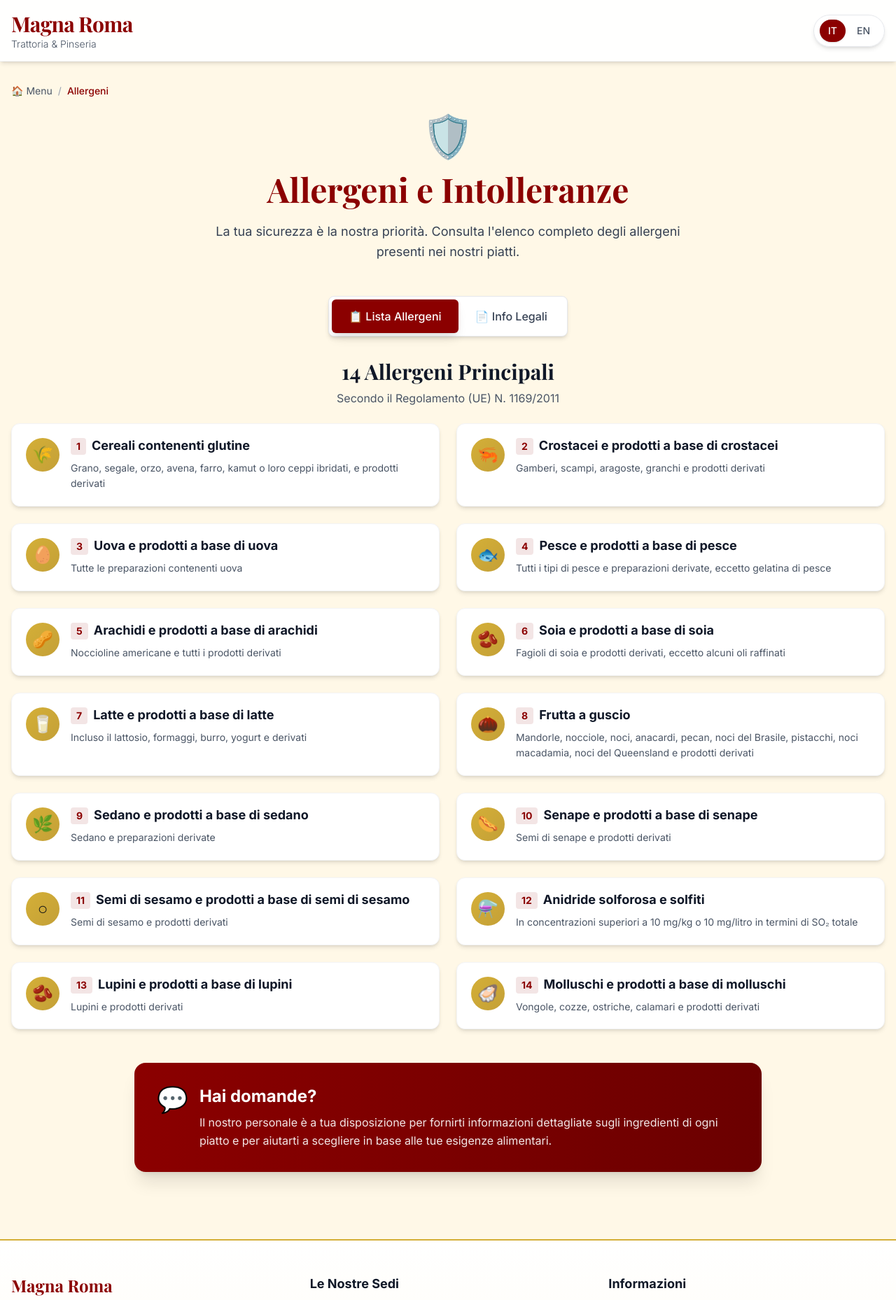
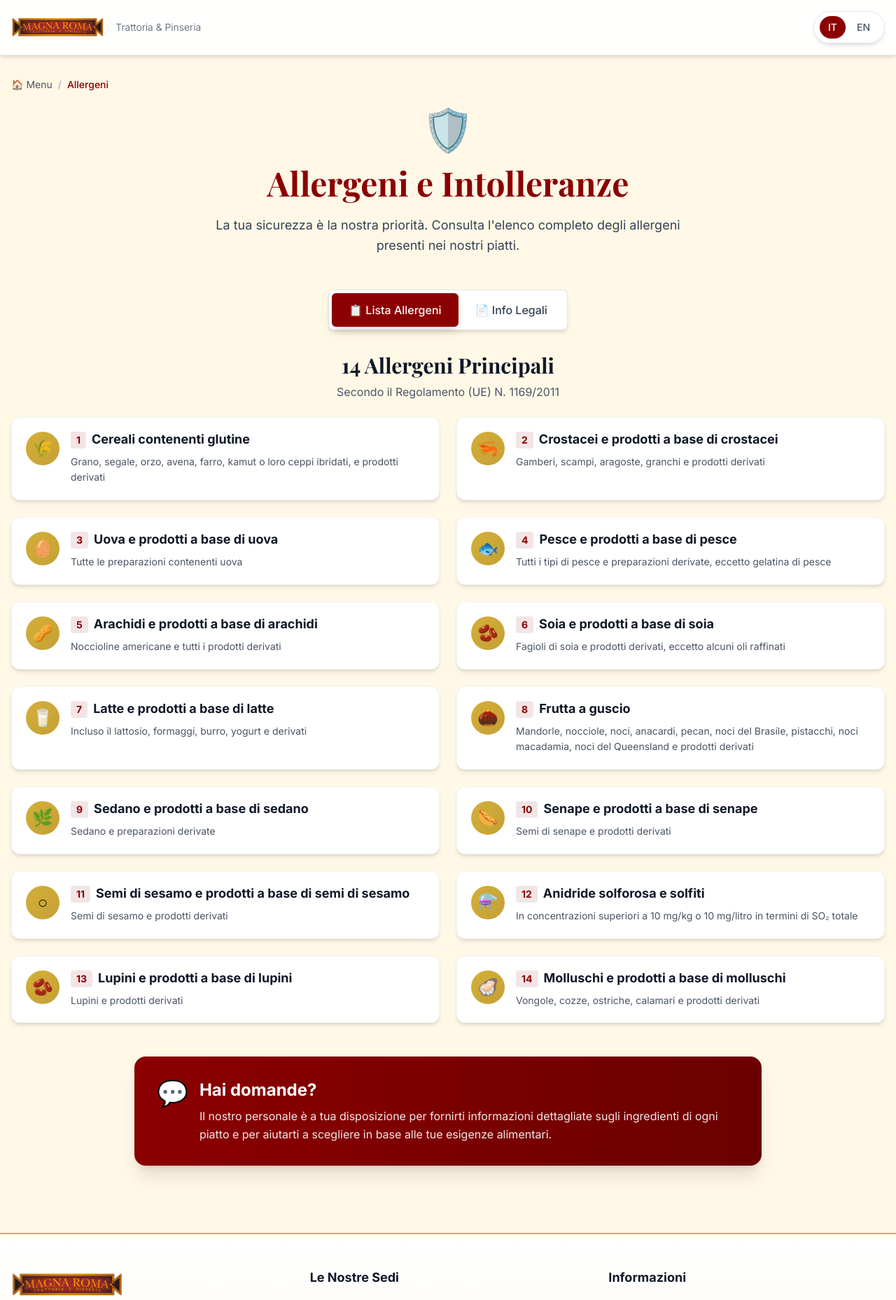
Before and after one commit to gofooditalia/magnaroma-table-menu, a Next.js app: page /allergeni in a window 1280 px wide. Shown: the top 1858 px of the page at 70% size. Built offline with nearby package versions, Linux system fonts and the light colour scheme; a web font is replaced by a local one.

Commit message:
feat: integrate official Magna Roma logo
- Added official SVG logo to Header component
- Added logo to Footer component
- Updated AllergensLegal component with official logo
- Logo displays with proper styling across all pages
- Build verified and working correctly

```diff
--- a/src/components/AllergensLegal.tsx
+++ b/src/components/AllergensLegal.tsx
@@ -1,5 +1,6 @@
 'use client';
 
+import Image from 'next/image';
 import { AllergenData } from '@/types/menu';
 import { useTranslation } from '@/hooks/useTranslation';
 
@@ -12,12 +13,16 @@ export default function AllergensLegal({ data }: AllergensLegalProps) {
 
   return (
     <div className="bg-white rounded-xl shadow-lg overflow-hidden max-w-4xl mx-auto">
-      {/* Header con logo stile */}
+      {/* Header con logo ufficiale */}
       <div className="bg-gradient-to-r from-[#8B0000] to-[#6B0000] text-center py-8 px-6">
         <div className="inline-block bg-white/10 backdrop-blur-sm border-2 border-[#D4AF37] rounded-lg px-8 py-6">
-          <h1 className="text-3xl md:text-4xl font-serif font-bold text-[#D4AF37] mb-2">
-            MAGNA ROMA
-          </h1>
+          <Image
+            src="/magnaroma.svg"
+            alt="Magna Roma Logo"
+            width={200}
+            height={60}
+            className="h-16 w-auto mx-auto mb-2 brightness-0 invert"
+          />
           <p className="text-sm text-white/90 uppercase tracking-wider">
             Cucina Romana
           </p>
--- a/src/components/Footer.tsx
+++ b/src/components/Footer.tsx
@@ -1,5 +1,6 @@
 'use client';
 
+import Image from 'next/image';
 import Link from 'next/link';
 import { useTranslation } from '@/hooks/useTranslation';
 
@@ -21,9 +22,13 @@ export default function Footer() {
         <div className="grid grid-cols-1 md:grid-cols-3 gap-8 mb-8">
           {/* Brand Section */}
           <div className="text-center md:text-left">
-            <h3 className="text-2xl font-serif font-bold text-[#8B0000] mb-2">
-              Magna Roma
-            </h3>
+            <Image
+              src="/magnaroma.svg"
+              alt="Magna Roma Logo"
+              width={150}
+              height={50}
+              className="h-12 w-auto mx-auto md:mx-0 mb-3"
+            />
             <p className="text-sm text-gray-600 mb-4">
               {language === 'it'
                 ? 'Trattoria & Pinseria'
--- a/src/components/Header.tsx
+++ b/src/components/Header.tsx
@@ -1,5 +1,6 @@
 'use client';
 
+import Image from 'next/image';
 import LanguageSwitcher from './LanguageSwitcher';
 import { useTranslation } from '@/hooks/useTranslation';
 
@@ -10,11 +11,16 @@ export default function Header() {
     <header className="sticky top-0 z-50 bg-white/95 backdrop-blur-md shadow-md border-b border-gray-200/50">
       <div className="container mx-auto px-4 py-3 md:py-4">
         <div className="flex items-center justify-between">
-          <div className="flex flex-col">
-            <h1 className="text-2xl md:text-3xl font-serif font-bold text-[#8B0000] tracking-tight leading-tight">
-              Magna Roma
-            </h1>
-            <p className="text-xs md:text-sm text-gray-600 font-light leading-tight">
+          <div className="flex items-center gap-2">
+            <Image
+              src="/magnaroma.svg"
+              alt="Magna Roma Logo"
+              width={120}
+              height={40}
+              className="h-8 md:h-10 w-auto"
+              priority
+            />
+            <p className="text-xs md:text-sm text-gray-600 font-light ml-2">
               {language === 'it' ? 'Trattoria & Pinseria' : 'Traditional Roman Cuisine'}
             </p>
           </div>
```
Also changed, not shown: public/magnaroma.svg (added).
